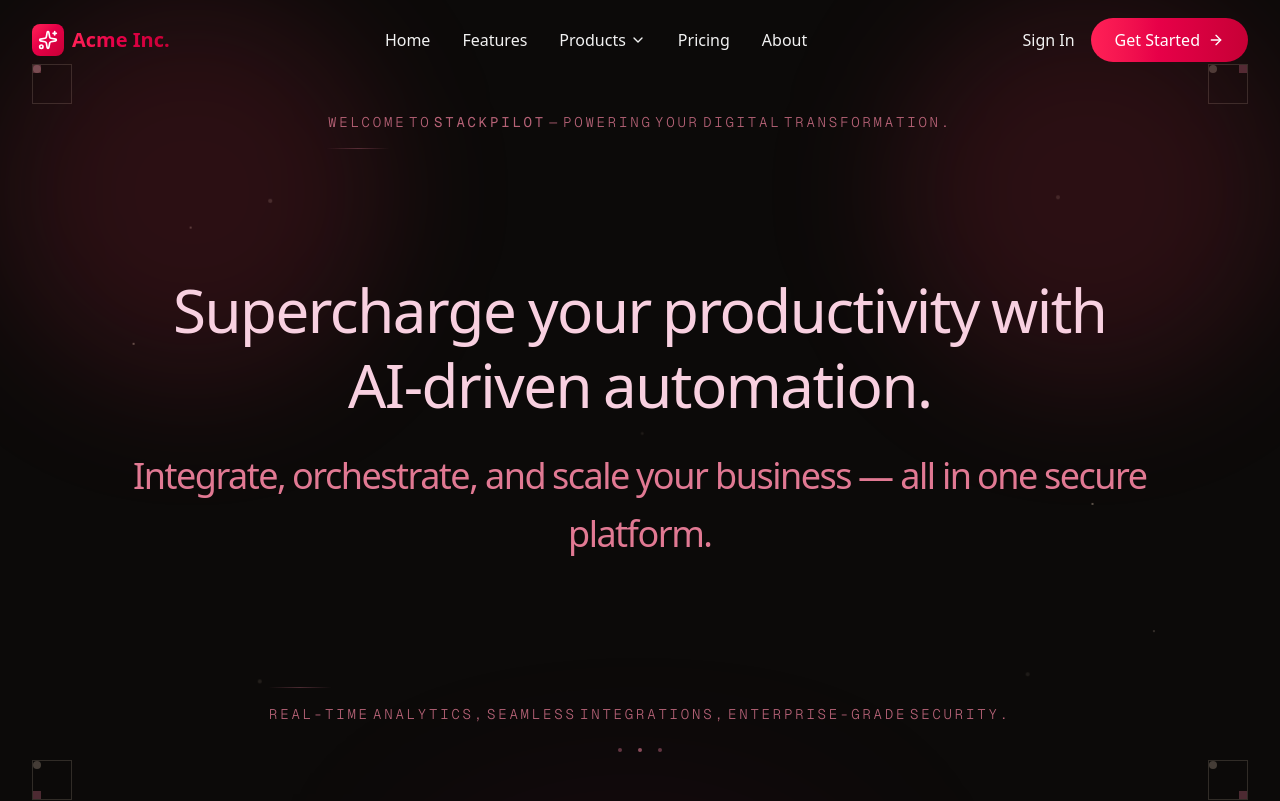
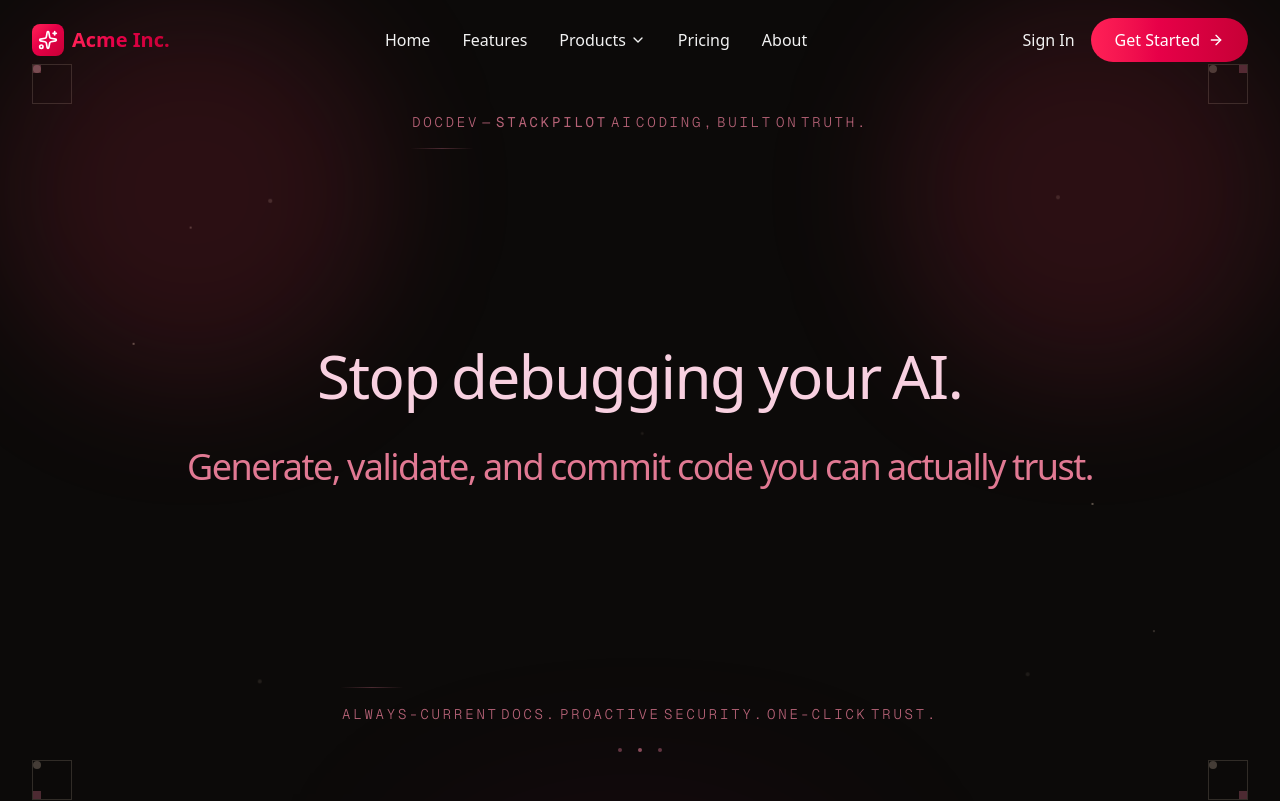
Before and after one commit to TheAmanM/mvp-blocks-test, a Next.js app: page / in a window 1280 px wide. Shown: the top 801 px of the page. Built offline with nearby package versions, Linux system fonts and the light colour scheme.

Commit message:
Updated minimal-hero.tsx

```diff
--- a/src/components/mvpblocks/minimal-hero.tsx
+++ b/src/components/mvpblocks/minimal-hero.tsx
@@ -227,28 +227,28 @@ export default function MinimalHero({
             style={{ color: colors[200] }}
           >
             <span className="word" data-delay="0">
-              Welcome
+              DocDev
             </span>
             <span className="word" data-delay="200">
-              to
+              —
             </span>
             <span className="word" data-delay="400">
               <b>StackPilot</b>
             </span>
             <span className="word" data-delay="600">
-              —
+              AI
             </span>
             <span className="word" data-delay="800">
-              Powering
+              coding,
             </span>
             <span className="word" data-delay="1000">
-              your
+              built
             </span>
             <span className="word" data-delay="1200">
-              digital
+              on
             </span>
             <span className="word" data-delay="1400">
-              transformation.
+              truth.
             </span>
           </h2>
           <div
@@ -267,60 +267,48 @@ export default function MinimalHero({
           >
             <div className="mb-4 md:mb-6">
               <span className="word" data-delay="1600">
-                Supercharge
+  Stop
 </span>
 <span className="word" data-delay="1750">
+  debugging
+</span>
+<span className="word" data-delay="1900">
   your
 </span>
-              <span className="word" data-delay="1900">
-                productivity
-              </span>
 <span className="word" data-delay="2050">
-                with
-              </span>
-              <span className="word" data-delay="2200">
-                AI-driven
-              </span>
-              <span className="word" data-delay="2350">
-                automation.
+  AI.
 </span>
             </div>
             <div
               className="text-2xl md:text-3xl lg:text-4xl font-thin leading-relaxed"
               style={{ color: colors[200] }}
             >
-              <span className="word" data-delay="2600">
-                Integrate,
+              <span className="word" data-delay="2200">
+  Generate,
 </span>
-              <span className="word" data-delay="2750">
-                orchestrate,
+<span className="word" data-delay="2350">
+  validate,
 </span>
-              <span className="word" data-delay="2900">
+<span className="word" data-delay="2500">
   and
 </span>
-              <span className="word" data-delay="3050">
-                scale
+<span className="word" data-delay="2650">
+  commit
 </span>
-              <span className="word" data-delay="3200">
-                your
+<span className="word" data-delay="2800">
+  code
 </span>
-              <span className="word" data-delay="3350">
-                business
+<span className="word" data-delay="2950">
+  you
 </span>
-              <span className="word" data-delay="3500">
-                — all
+<span className="word" data-delay="3100">
+  can
 </span>
-              <span className="word" data-delay="3650">
-                in
+<span className="word" data-delay="3250">
+  actually
 </span>
-              <span className="word" data-delay="3800">
-                one
-              </span>
-              <span className="word" data-delay="3950">
-                secure
-              </span>
-              <span className="word" data-delay="4100">
-                platform.
+<span className="word" data-delay="3400">
+  trust.
 </span>
             </div>
           </h1>
@@ -354,23 +342,23 @@ export default function MinimalHero({
             className="text-xs md:text-sm font-mono font-light uppercase tracking-[0.2em] opacity-80"
             style={{ color: colors[200] }}
           >
-            <span className="word" data-delay="4400">
-              Real-time
+           <span className="word" data-delay="4000">
+  Always-current
 </span>
-            <span className="word" data-delay="4550">
-              analytics,
+<span className="word" data-delay="4150">
+  docs.
 </span>
-            <span className="word" data-delay="4700">
-              seamless
+<span className="word" data-delay="4300">
+  Proactive
 </span>
-            <span className="word" data-delay="4850">
-              integrations,
+<span className="word" data-delay="4450">
+  security.
 </span>
-            <span className="word" data-delay="5000">
-              enterprise-grade
+<span className="word" data-delay="4600">
+  One-click
 </span>
-            <span className="word" data-delay="5150">
-              security.
+<span className="word" data-delay="4750">
+  trust.
 </span>
           </h2>
           <div
```
Lines whose indentation alone changed are shown as unchanged.
